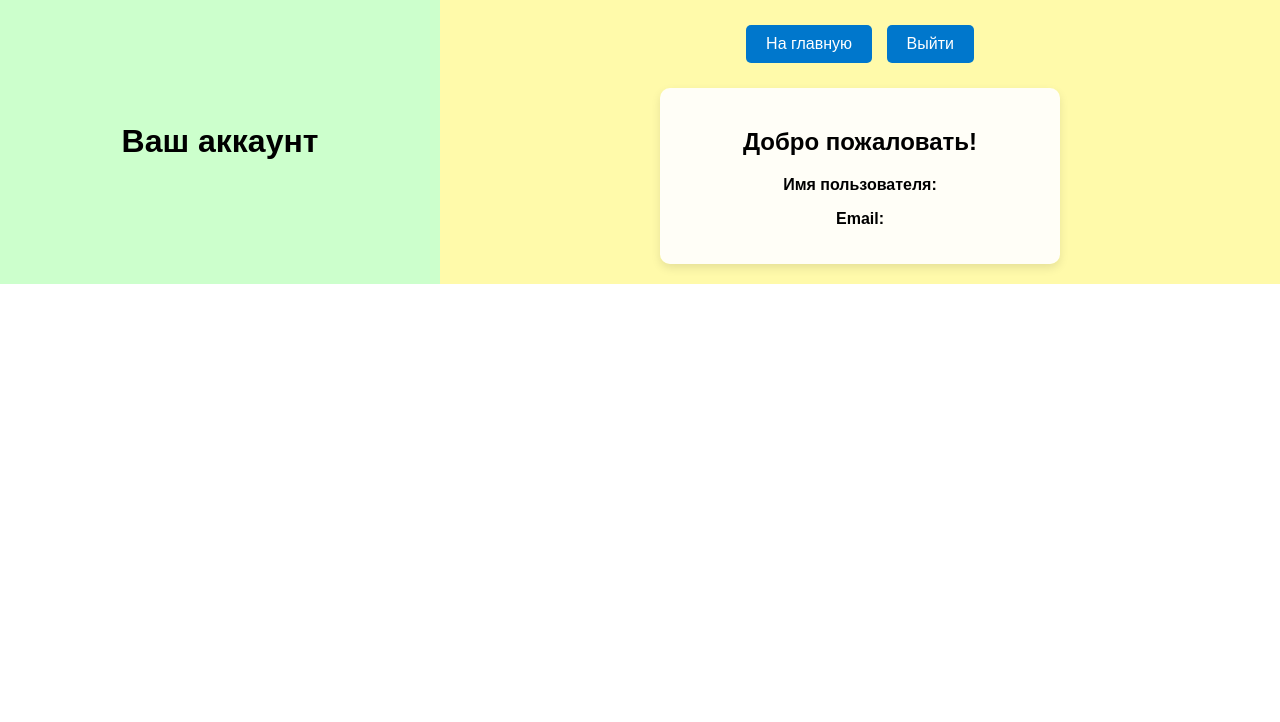
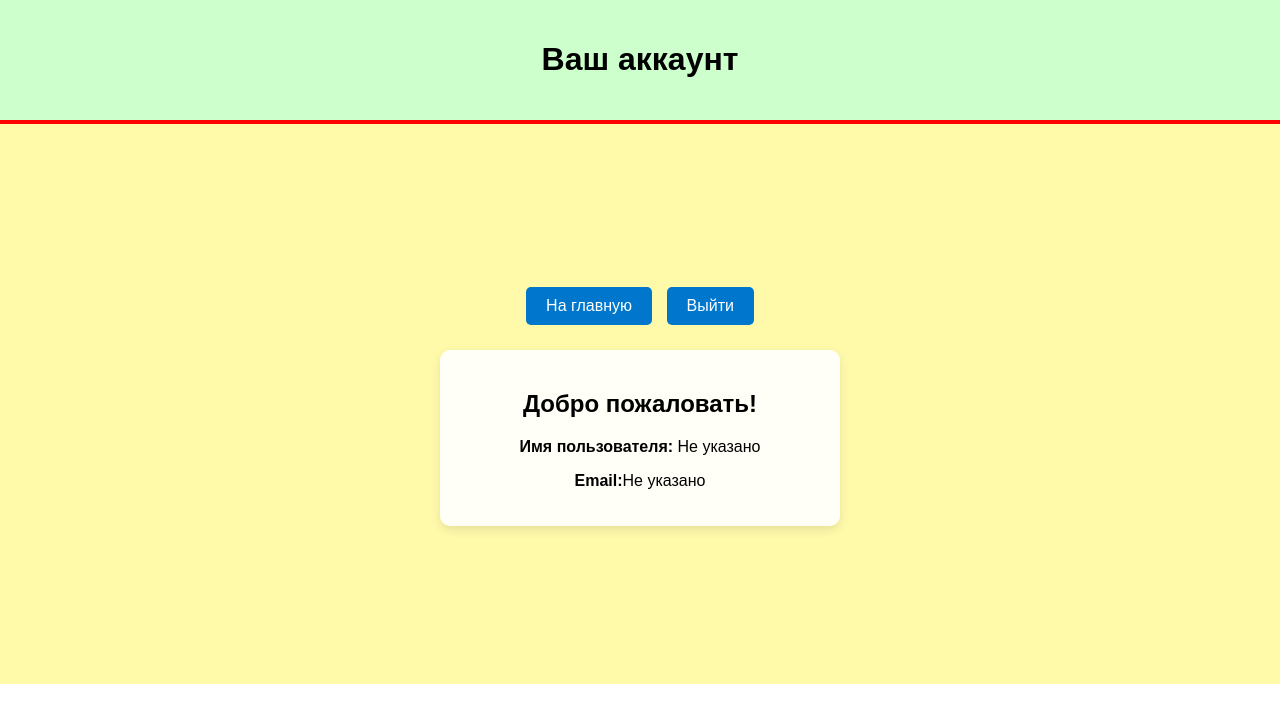
Before and after one commit to ingeenerprogramist/it-group, a plain HTML site: page account.html in a window 1280 px wide. Drawn offline with Linux system fonts and the light colour scheme.

Commit message:
Update account.html
uluchshil cod i ispravil koe chto

```diff
--- a/account.html
+++ b/account.html
@@ -8,23 +8,20 @@
     body {
       margin: 0;
       padding: 0;
-      display: flex;
       font-family: sans-serif;
     }
     .top-section {
       background-color: #ccffcc; /* зеленый */
-      flex: 1;
-      display: flex;
-      justify-content: center;
-      align-items: center;
+      padding: 20px;
+      text-align: center;
     }
-    .divider {
+     .divider {
       height: 4px;
       background-color: red; /* красная полоска */
     }
     .bottom-section {
       background-color: #fffaaa; /* желтая */
-      flex: 2;
+      min-height: 70vh;
       display: flex;
       flex-direction: column;
       justify-content: center;
@@ -63,7 +60,7 @@
   <div class="bottom-section">
     <nav>
       <a href="index.html" class="btn">На главную</a>
-      <a href="login.html" class="btn">Выйти</a>
+      <a href="#" class="btn" onclick="logout()">Выйти</a>
     </nav>
 
     <div class="account-info">
@@ -76,13 +73,13 @@
 
   <script>
     //Получаем данные из localStorage
-    const username = localStorage.getItem("username");
-    const email = localStorage.getItem("email");
+    const username = localStorage.getItem("username") || "Не указано";
+    const email = localStorage.getItem("email") || "Не указано";
     document.getElementById("username").textContent = username;
     document.getElementById("email").textContent = email;
 
   function logout() {
-    localStorage.clear(); // очищаем данные
+   localStorage.clear(); // очищаем данные
    alert("Вы вышли из аккаунта");
    window.location.href = "login.html";
   }
```
